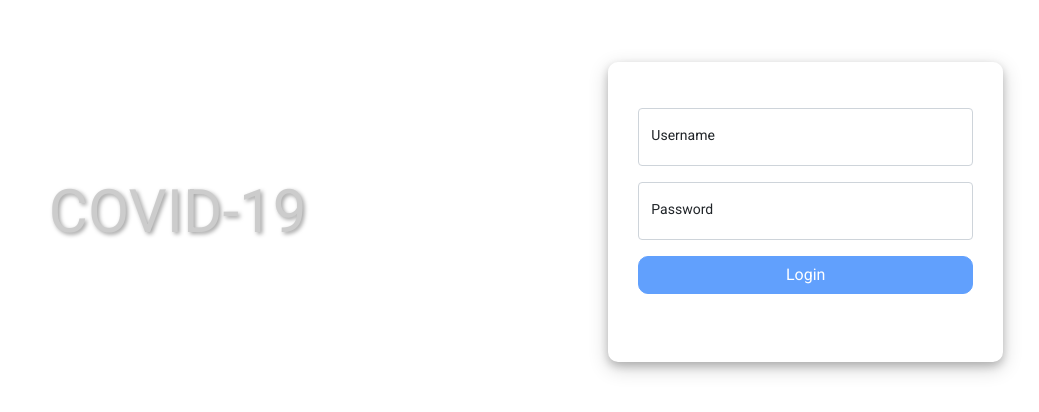
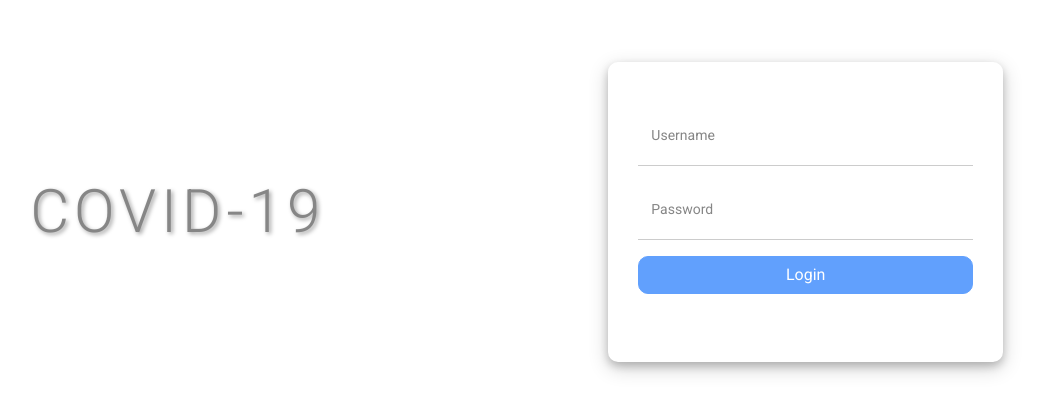
Before and after one commit to Sreerag-Sudhakar/COVID-19-Dashboard, an Angular app: page /auth/login in a window 1280 px wide. Shown: the part 188-600 px from the top of the page, without its empty margins (241-1280 px from the left). Built offline with nearby package versions, Linux system fonts and the light colour scheme.

Commit message:
Styles updates and auth guard added in dashboard modules

```diff
--- a/src/app/modules/auth/components/login/login.component.scss
+++ b/src/app/modules/auth/components/login/login.component.scss
@@ -16,7 +16,9 @@
 .title-container .title {
     font-size: 60px;
     text-shadow: 2px 2px 4px #0000005e;
-    color: #cccccc;
+    color: #868686;
+    font-weight: 100;
+    letter-spacing: 5px;
 
 }
 
@@ -28,7 +30,7 @@
 }
 
 .login-container .login-form form {
-
+    color: #868686;
 }
 
 .login-btn {
--- a/src/app/modules/dashboard/dashboard-routing.module.ts
+++ b/src/app/modules/dashboard/dashboard-routing.module.ts
@@ -4,13 +4,13 @@ import { RouterModule, Routes } from '@angular/router';
 import { DashLayoutComponent } from './components/dash-layout/dash-layout.component';
 import { DashboardComponent } from './components/dashboard/dashboard.component';
 import { CountryComponent } from './components/country/country.component';
-
+import { AuthGuard } from '../../core/guards/auth/auth.guard'
 const routes: Routes = [
   {
     path : '',
     component : DashLayoutComponent,
     children : [
-      { path : '', component : DashboardComponent},
+      { path : '', component : DashboardComponent, canActivate: [AuthGuard]},
       { path : 'country', component : CountryComponent}
     ]
   }
--- a/src/styles.scss
+++ b/src/styles.scss
@@ -3,3 +3,14 @@
 
 html, body { height: 100%; }
 body { margin: 0; font-family: Roboto, "Helvetica Neue", sans-serif; }
+
+input[type="text"], input[type="password"] {
+    border: 0;
+    border-bottom: 1px solid #cccccc;
+    border-radius: 0;
+}
+
+
+input[type="text"]:focus, input[type="password"]:focus {
+    outline: none !important;
+}
```
